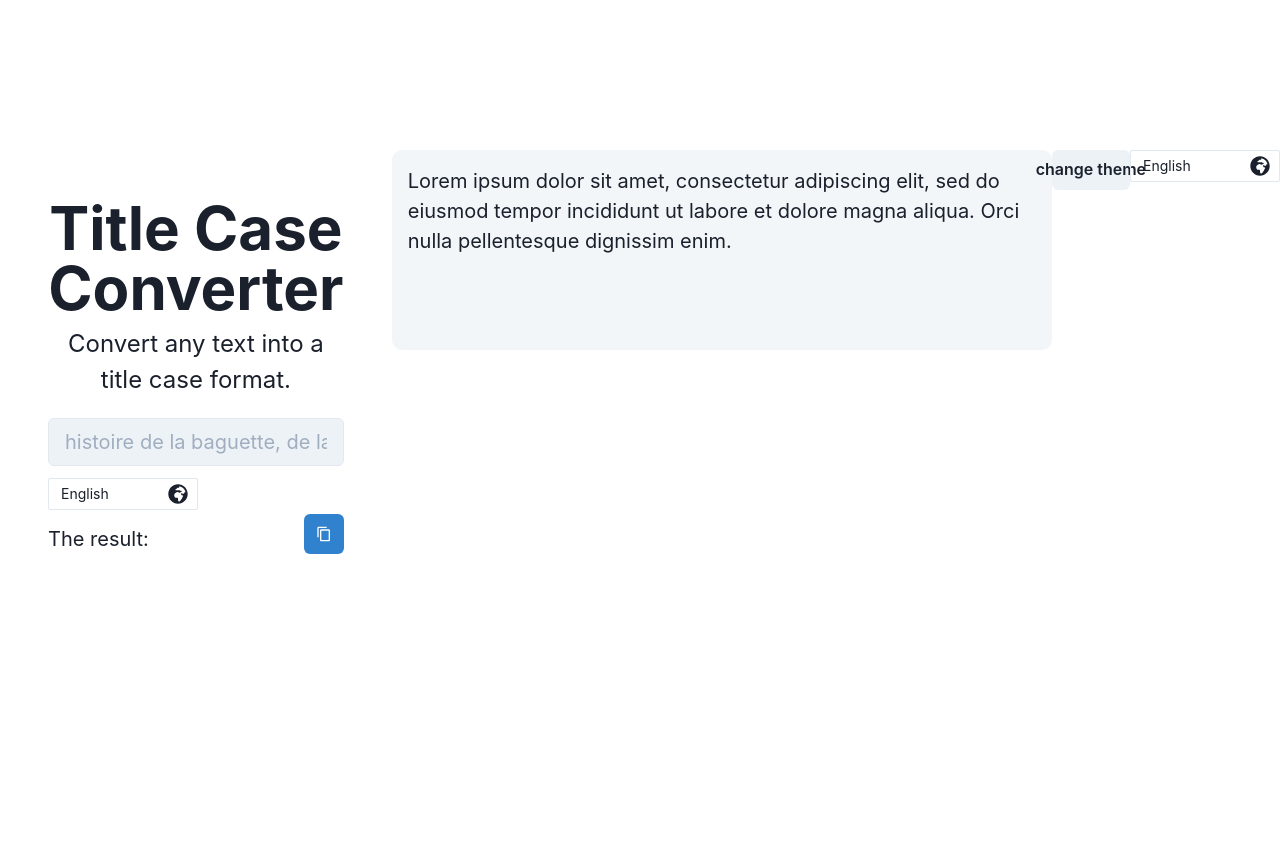
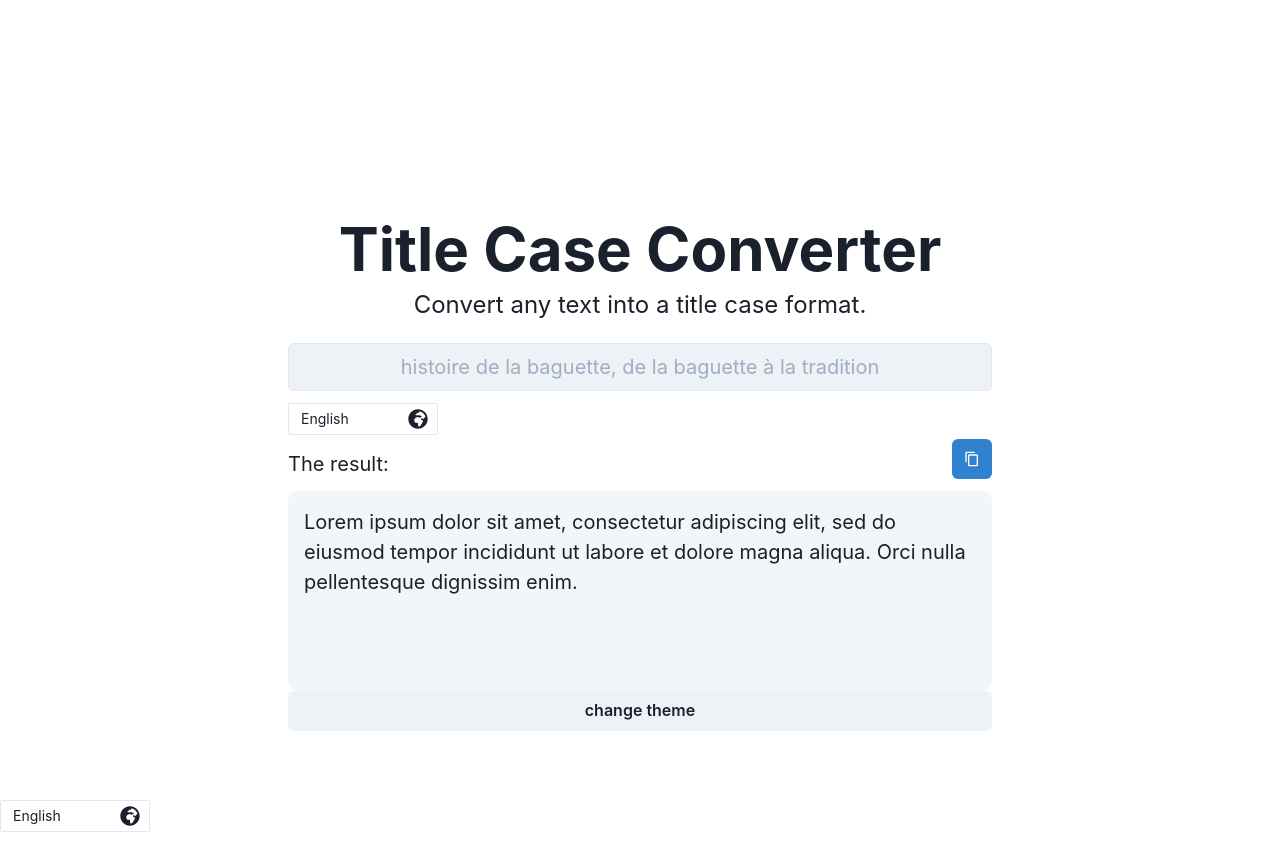
Before and after one commit to bot-diff/title-case-converter, a Next.js app: page / in a window 1280 px wide. Before the commit the page ends 800 px from the top, so only its background shows below. Built offline with nearby package versions, Linux system fonts and the light colour scheme.

Commit message:
fix: flex containers

```diff
--- a/pages/index.js
+++ b/pages/index.js
@@ -31,8 +31,9 @@ export default function Home() {
     <>
       <Flex
         height="100vh"
-        alignItems="flex-start"
+        alignItems="center"
         justifyContent="center"
+        direction="column"
         pt={150}
       >
         {/* TODO: wrap a github icon button with Flex row (as a header navbar) */}
@@ -45,7 +46,7 @@ export default function Home() {
         >
           <Stack spacing={2} mb={5}>
             <Heading as="h2" align="center" size="3xl">
-              Title Case Converter
+              {t('Title Case Converter')}
             </Heading>
             <Text align="center" fontSize="2xl">
               Convert any text into a title case format.
@@ -81,7 +82,7 @@ export default function Home() {
               />
             </Tooltip>
           </Flex>
-        </Flex>
+
           <Flex
             maxWidth="100vh"
             height="25vh"
@@ -95,6 +96,8 @@ export default function Home() {
             </Text>
           </Flex>
           <Button onClick={toggleColorMode}>change theme</Button>
+        </Flex>
+      </Flex>
       <Flex>
         <Flex dir="row" alignItems="center">
           <Select
@@ -112,7 +115,6 @@ export default function Home() {
           </Select>
         </Flex>
       </Flex>
-      </Flex>
     </>
   )
 }
--- a/public/locales/de/translation.json
+++ b/public/locales/de/translation.json
@@ -1,3 +1,4 @@
 {
-  "login": "Anmelden"
+  "login": "Anmelden",
+  "Title Case Converter": "Titelfall-Konverter"
 }
```
Lines whose indentation alone changed are shown as unchanged.
